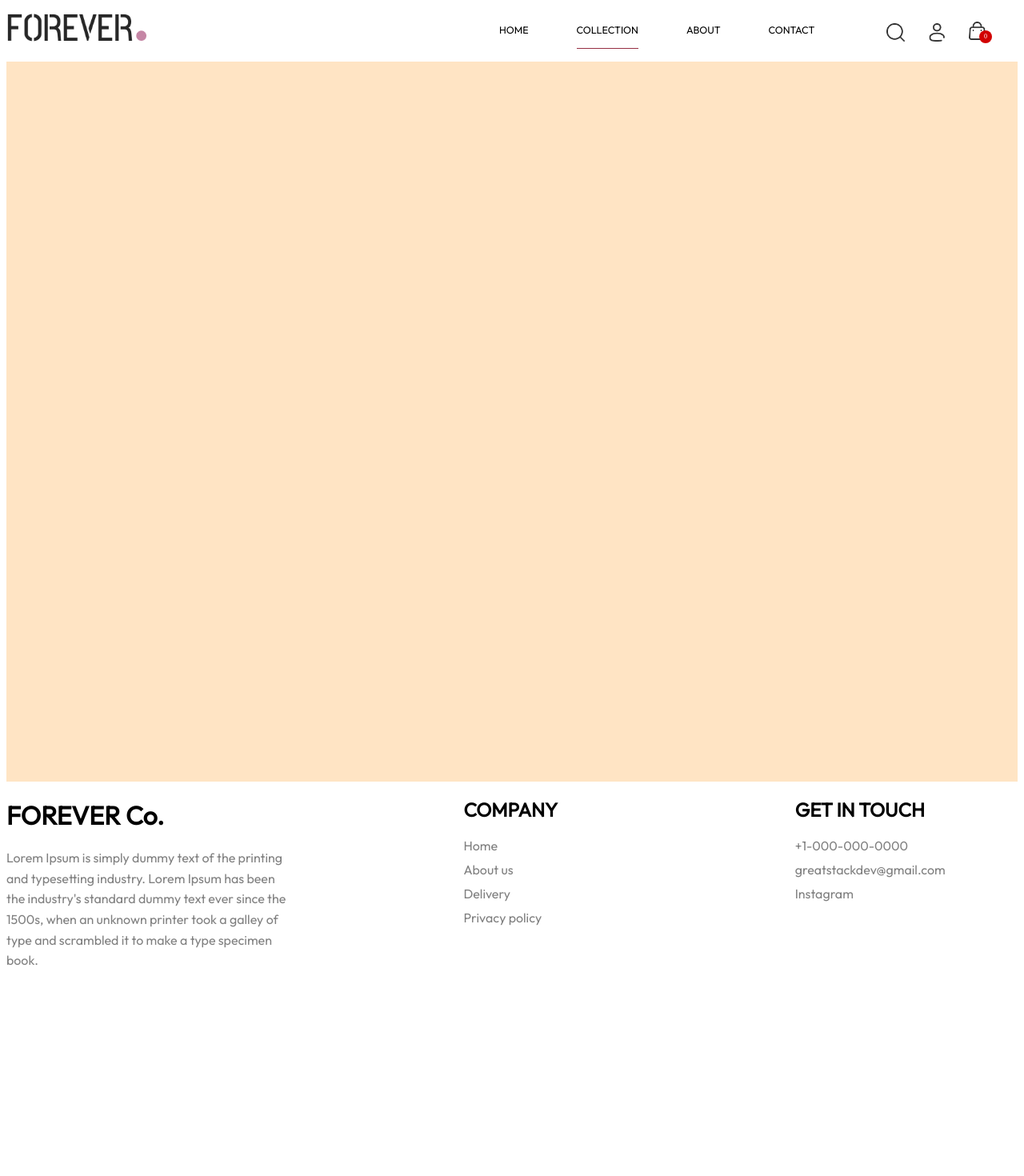
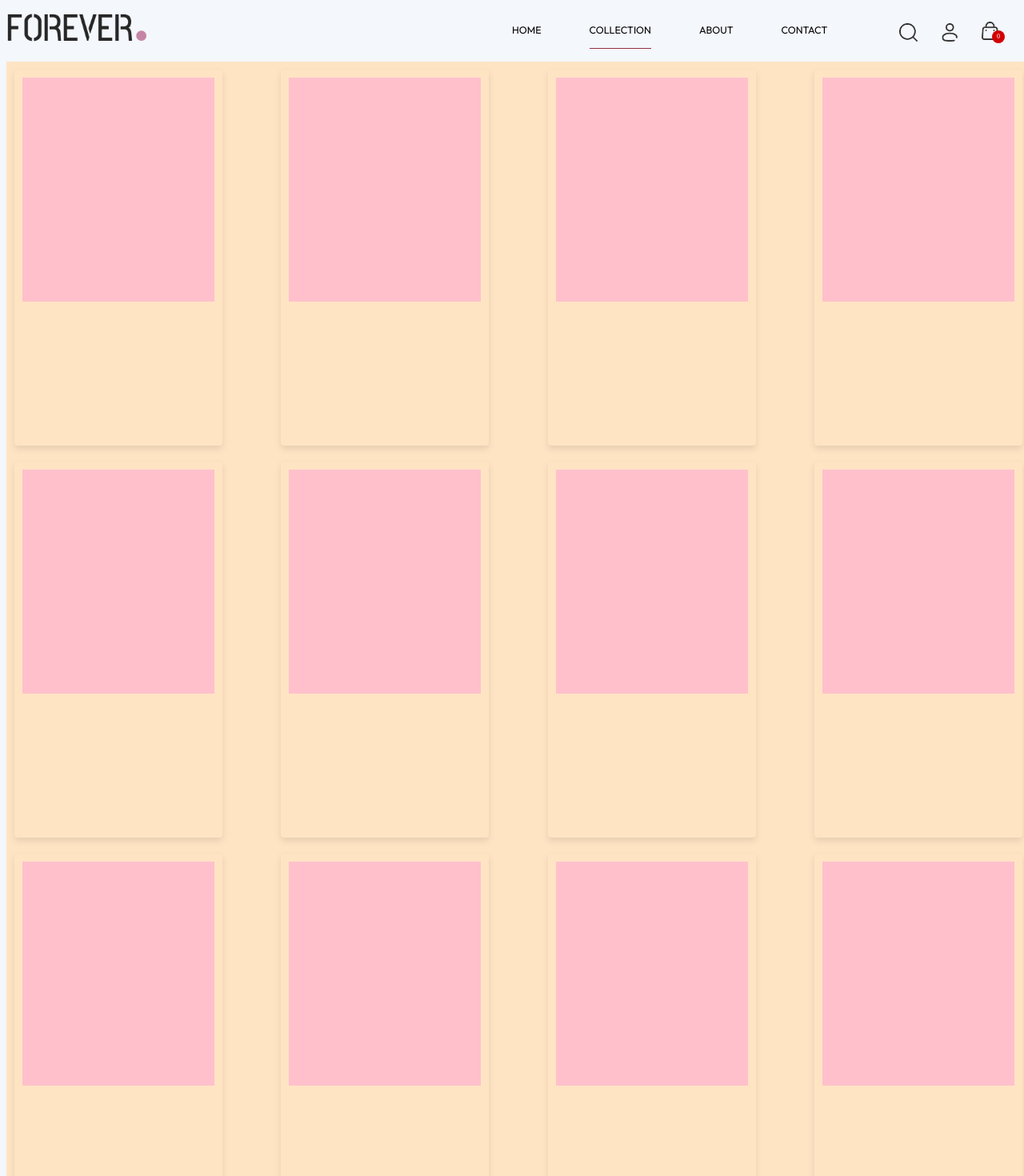
Before and after one commit to muthumanikandan390/ECOM, a React (Vite) app in the folder FRONTEND/ecomfrontend/: page /collection in a window 1280 px wide. Shown: the top 1470 px of the page at 80% size. Before the commit the page ends 1285 px from the top, so only its background shows below. Built offline with nearby package versions, Linux system fonts and the light colour scheme.

Commit message:
card-position

```diff
--- a/FRONTEND/ecomfrontend/src/components/NewCollection/NewCollection.module.css
+++ b/FRONTEND/ecomfrontend/src/components/NewCollection/NewCollection.module.css
@@ -1,3 +1,11 @@
+body {
+  height: 100%;
+  width: 100%;
+  min-height: 100vh;
+  background-color: #f4f7fb;
+
+}
+
 .newCollectionContainer{
   width:1450px;
   height: 900px;
@@ -6,6 +14,7 @@
   flex-direction: column;
   align-items: center;
 }
+
 
 
 .cardGridContainer{
--- a/FRONTEND/ecomfrontend/src/components/cards-folder/Cards.jsx
+++ b/FRONTEND/ecomfrontend/src/components/cards-folder/Cards.jsx
@@ -2,6 +2,11 @@ import styles from './Cards.module.css'
 function Cards() {
   return (
     <div className={styles.cards} >
+      <div className={styles.container1}>
+
+      </div>
+
+
 
     </div>
   )
--- a/FRONTEND/ecomfrontend/src/components/cards-folder/Cards.module.css
+++ b/FRONTEND/ecomfrontend/src/components/cards-folder/Cards.module.css
@@ -1,4 +1,24 @@
-.cards{
-  height: 800px;
-  background-color: bisque;
+.cards {
+
+  box-shadow: 0 4px 8px rgba(0, 0, 0, 0.1);
+  border-radius: 4px;
+  padding: 10px;
+  margin: 10px;
+  min-height: 450px; /* Adjust height as needed */
+  width: 240px; /* Adjust width as needed */
+  display: flex;
+  align-items: center;
+  justify-content:center;
+  flex-wrap: wrap;
+  display: flex;
+
 }
+
+.container1 {
+  margin: 0;
+  padding: 0;
+  margin-top:-170px;
+  height: 280px;
+  background-color: pink;
+  width: 290px;
+}
--- a/FRONTEND/ecomfrontend/src/pages/Collection-folder/Collection.jsx
+++ b/FRONTEND/ecomfrontend/src/pages/Collection-folder/Collection.jsx
@@ -1,7 +1,41 @@
+import Cards from '../../components/cards-folder/Cards'
 import styles from './Collection.module.css'
+import { useEffect } from 'react';
 function Collection() {
+  useEffect(() => {
+    window.scrollTo(0, 0);
+  }, []);
+
+
+  const cardArray = Array.from(Array(12));
+  console.log(cardArray)
   return (
     <div className={styles.collection}>
+
+
+      <Cards />
+      <Cards />
+      <Cards />
+      <Cards />
+
+      <Cards />
+      <Cards />
+      <Cards />
+      <Cards />
+      <Cards />
+      <Cards />
+
+      <Cards />
+      <Cards />
+      <Cards />
+      <Cards />
+      <Cards />
+      <Cards />
+
+      <Cards />
+      <Cards />
+
+
 
     </div>
   )
--- a/FRONTEND/ecomfrontend/src/pages/Collection-folder/Collection.module.css
+++ b/FRONTEND/ecomfrontend/src/pages/Collection-folder/Collection.module.css
@@ -1,4 +1,7 @@
 .collection{
-  height: 900px;
+  height: 100%;
   background-color: bisque;
+  display: flex;
+  flex-wrap:wrap;
+  justify-content:space-between;
 }
```
